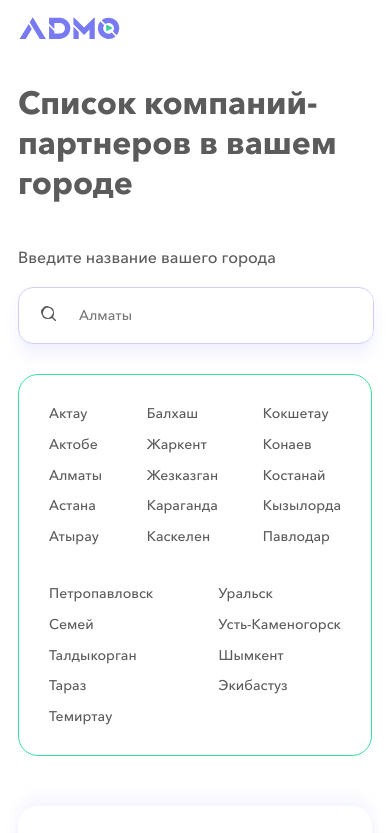
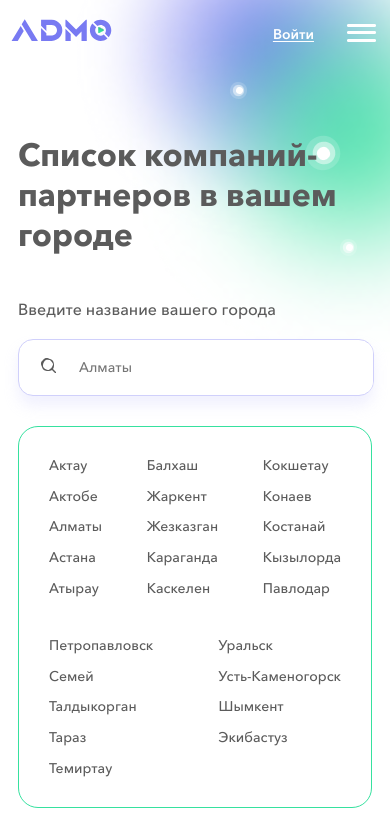
Before and after one commit to isemilia/ADMO, a website: page app/partners.html in a window 390 px wide. Shown: the top 833 px of the page. Drawn offline with Linux system fonts and the light colour scheme.

Commit message:
Adjust mobile version

```diff
--- a/app/assets/css/sass/components/partners/_header.scss
+++ b/app/assets/css/sass/components/partners/_header.scss
@@ -1,4 +1,8 @@
 .header {
+    position: absolute;
+    top: 0;
+    left: 0;
+    width: 100%;
     padding: 10px 0;
     background: var(--clr-neutral-200);
     box-shadow: 0px 10px 14px rgba(208, 208, 251, 0.3);
@@ -82,6 +86,7 @@
         position: relative;
         z-index: 1001;
         cursor: pointer;
+        margin-left: 28px;
         @media (min-width: 1024px) {
             display: none;
         }
@@ -105,8 +110,8 @@
 
 @media (max-width: 1023px) {
     .header {
-        padding: 0;
-        position: relative;
+        padding: 10px 0;
+        // position: relative;
         border-radius: 0;
         box-shadow: none;
         background-color: transparent;
--- a/app/assets/css/sass/components/partners/_hero.scss
+++ b/app/assets/css/sass/components/partners/_hero.scss
@@ -1,4 +1,23 @@
 .hero {
+    padding: clamp(100px, 20vw, 200px) 0 80px;
+    &::before {
+        content: '';
+        display: block;
+        width: 100%;
+        height: 777px;
+        background-repeat: no-repeat;
+        background-size: contain;
+        background-position: right top;
+        background-image: url('../img/partners/hero-bg.svg');
+        position: absolute;
+        top: 0;
+        left: 0;
+        z-index: -1;
+        @media (max-width: 575px) {
+            background-image: url('../img/partners/hero-bg-mob.png');
+            height: 415px;
+        }
+    }
     &-title {
         max-width: 606px;
         line-height: 1.25em;
```
Also changed, not shown: app/assets/css/partners.min.css, app/assets/img/partners/hero-bg-mob.png (added), app/assets/img/partners/hero-bg-mob.svg (added).
